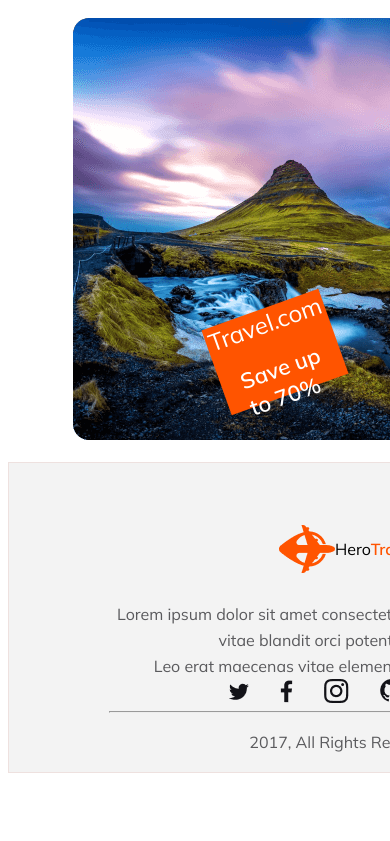
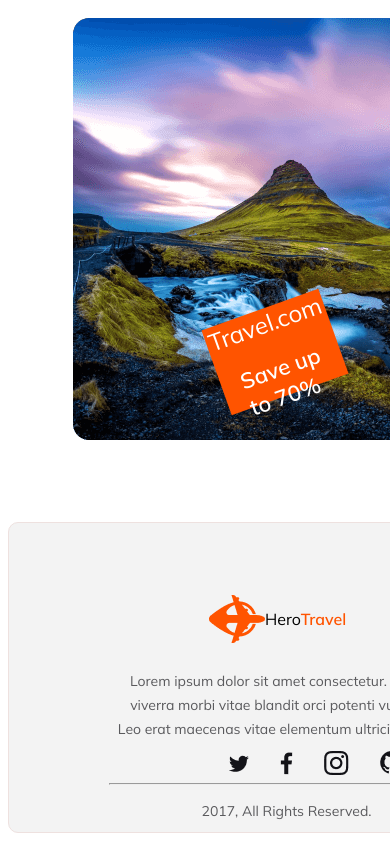
Before and after one commit to tultul4d/Travel-website, a plain HTML site: page index.html in a window 390 px wide. Shown: the part 6469-7310 px from the top of the page. Before the commit the page ends 7250 px from the top, so only its background shows below. Drawn offline with Linux system fonts and the light colour scheme.

Commit message:
added some fotter

```diff
--- a/style/travel.css
+++ b/style/travel.css
@@ -587,12 +587,13 @@ flex-shrink: 0;
     height: 120px;
     }
     .foot{
-        width: 475px;
+        width: 405px;
      height: 309px;
     flex-shrink: 0;
     margin: 0 auto;
     padding-left: 100px;
-    margin-top: 100px;
+    margin-top: 160px;
+    border-radius: 10px;
 
 
     }
@@ -602,9 +603,9 @@ flex-shrink: 0;
     align-items: center;
     /*border: 2px solid blue;*/
     width: 100%;
-    margin-left: 160px;
+    margin-left: 90px;
     padding: 10px ;
-    margin-top: 50px ;
+    margin-top: 60px ;
 
 
     }
@@ -617,6 +618,7 @@ flex-shrink: 0;
     font-weight: 400;
     line-height: 26px;
     margin-left: 120px;
+    margin-top: 10px;
     }
 
    .nice img{
@@ -706,6 +708,13 @@ height: 80px;
   }
 .footer-text{
   margin-bottom: 0px;
+  color: #5A5A5D;
+margin-right: 50px;
+text-align: center;
+font-size: 14px;
+font-style: normal;
+font-weight: 400;
+line-height: 24px;
 }
 .box-c{
     flex-direction: column;
```
